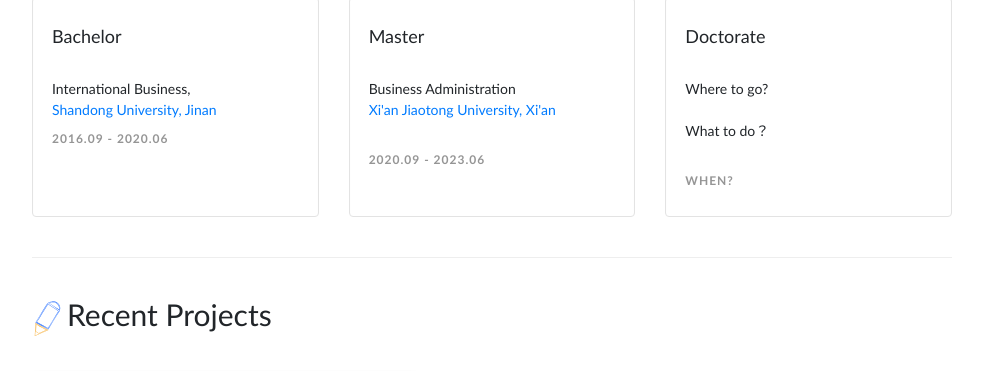
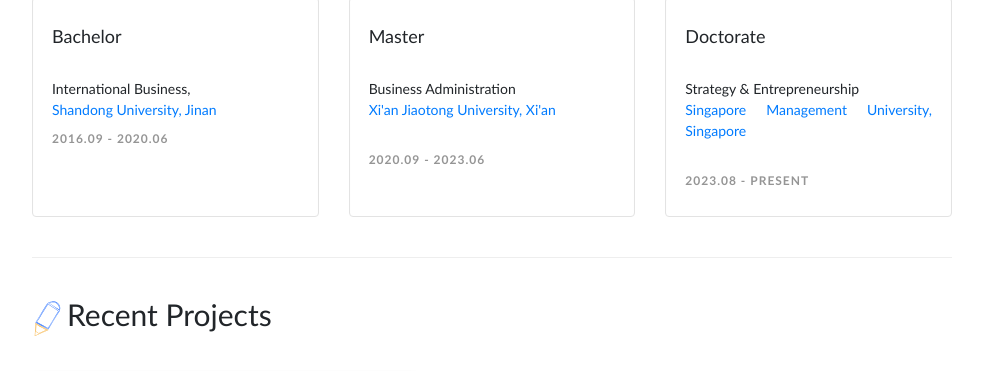
Before and after one commit to MikeJhSun/mikesun.github.io, a plain HTML site: page index.html in a window 1280 px wide. Shown: the part 682-1053 px from the top of the page, without its empty margins (148-1131 px from the left). Drawn offline with Linux system fonts and the light colour scheme.

Commit message:
Update index.html

```diff
--- a/index.html
+++ b/index.html
@@ -76,8 +76,8 @@
      <div class="col-xs-6 col-sm-3 col-md-3">
       <div class="course well">
        <h4>Doctorate</h4> <br>
-       <p>Where to go? <br><br>What to do？</p> <br>
-       <p class="subtleHeading no-margin">When? </p>
+       <p> Strategy & Entrepreneurship <br> <a href="https://www.smu.edu.sg/">Singapore Management University, Singapore</a></p> <br>
+       <p class="subtleHeading no-margin">2023.08 - present</p>
       </div>
      </div>
 
```
